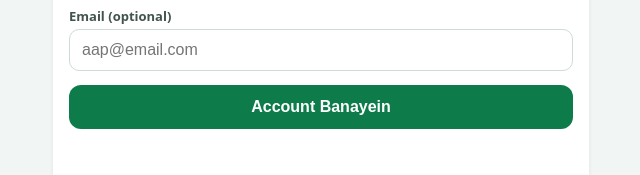
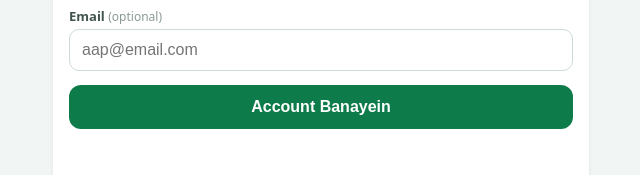
Before and after one commit to onlinetrader0342-dotcom/Rateboli, a website: page public/index.html in a window 1280 px wide. Both pictures are taken after a click on the button "Naya Account". Shown: the part 423-598 px from the top of the page, 319-959 px from the left. Drawn offline with nearby package versions, Linux system fonts and the light colour scheme.

Commit message:
RateBoli update (7/10): public/styles.css

```diff
--- a/public/styles.css
+++ b/public/styles.css
@@ -24,6 +24,7 @@ body {
 h2 { font-size: 17px; margin: 18px 4px 10px; }
 
 label { display: block; font-size: 13px; color: #41544c; margin: 10px 0 2px; font-weight: 600; }
+.opt { font-weight: 400; color: #8a9a93; font-size: 12px; }
 input {
   width: 100%; padding: 11px 12px; margin-top: 4px;
   border: 1.5px solid #cfdbd6; border-radius: 10px; font-size: 16px;
```
